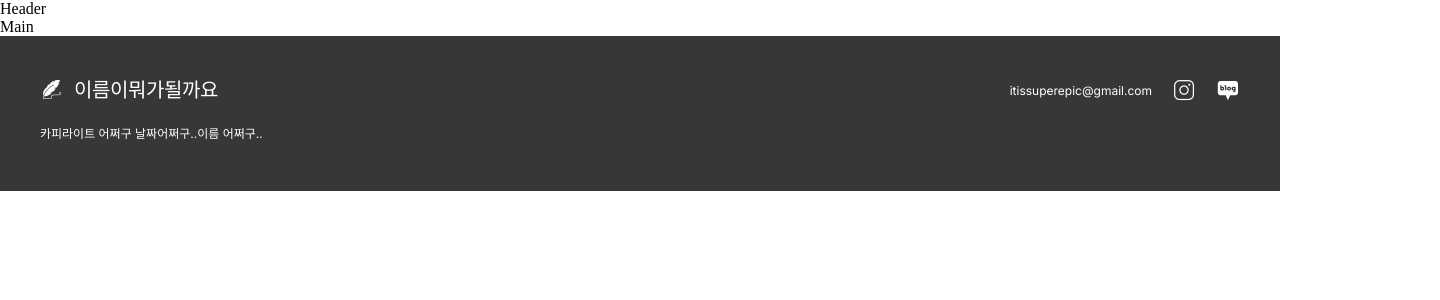
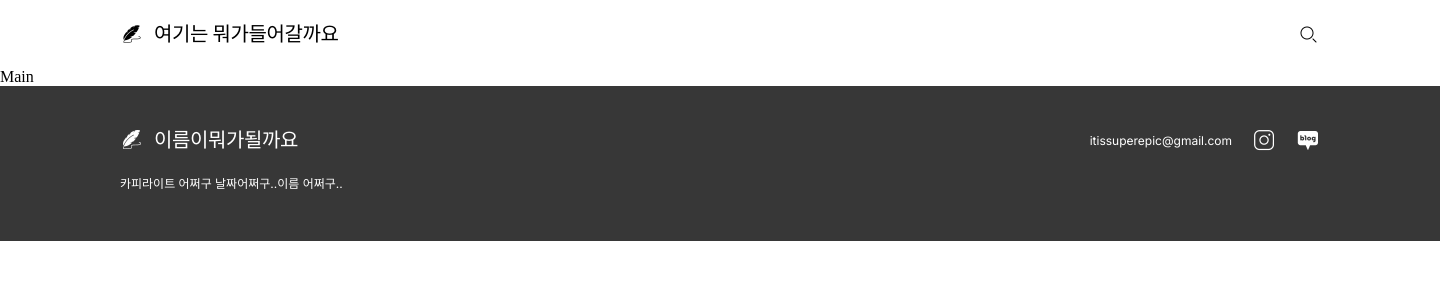
Before and after one commit to YesI4m/MO.ZIP, a React (Create React App) app in the folder front/: page / in a window 1280 px wide. Shown: the top 300 px of the page, 1440 px wide, since content can reach past the window. Built offline with nearby package versions, Linux system fonts and the light colour scheme; a web font is replaced by a local one.

Commit message:
header 작성 검색아이콘 상호작용

```diff
--- a/front/src/App.css
+++ b/front/src/App.css
@@ -55,3 +55,11 @@
 .naver-blog-icon{
     background-image: url(assets/image/naver-blog.png);
 }
+
+.logo-dark-icon{
+    background-image: url(assets/image/logo-dark.png);
+}
+
+.search-light-icon{
+    background-image: url(assets/image/search-light.png);
+}
--- a/front/src/App.tsx
+++ b/front/src/App.tsx
@@ -22,8 +22,8 @@
       <Route element={<Container/>}>
         <Route path={MAIN_PATH()} element={<Main />}/>
         <Route path={AUTH_PATH()} element={<Authentication />}/>
-        <Route path={SEARCH_PATH('searchWord')} element={<Search />}/>
-        <Route path={USER_PATH('userEmail')} element={<User />}/>
+        <Route path={SEARCH_PATH(':searchWord')} element={<Search />}/>
+        <Route path={USER_PATH(':userEmail')} element={<User />}/>
         <Route path={BOARD_PATH()}>
           <Route path={BOARD_WRITE_PATH()} element={<BoardWrite />}/>
           <Route path={BOARD_DETAIL_PATH(':boardNum')} element={<BoardDetail />}/>
--- a/front/src/index.css
+++ b/front/src/index.css
@@ -14,6 +14,7 @@
 
 body {
   margin: 0;
+  min-width: 1440px;
   font-family: 'Pretendard-Regular';
   -webkit-font-smoothing: antialiased;
   -moz-osx-font-smoothing: grayscale;
--- a/front/src/layouts/Header/index.tsx
+++ b/front/src/layouts/Header/index.tsx
@@ -1,11 +1,96 @@
-import React from 'react'
+import React, { ChangeEvent, KeyboardEvent, useEffect, useRef, useState } from 'react'
 import './style.css';
+import { useNavigate, useParams } from 'react-router-dom';
+import { MAIN_PATH, SEARCH_PATH } from 'constant';
 
 //           component: Header          //
 export default function Header() {
 
+//          function: navigate          //
+const navigate = useNavigate();
+
+//          event handler: 로고 클릭 이벤트 처리 함수          //
+const onLogoClickHandler = () => {
+  navigate(MAIN_PATH());
+}
+
+//          component: 검색 버튼          //
+const SearchButton = () => {
+
+//          state: 검색 버튼 요소 참조 상태         //
+  const searchButtonRef = useRef<HTMLDivElement | null>(null);
+
+//          state: 검색 버튼 상태         //
+  const [status, setStatus] = useState<boolean>(false);
+
+//          state: 검색어 상태         //
+  const [word, setWord] = useState<string>('');
+
+//          state: 검색어 path variable 상태        //
+  const { searchWord } = useParams();
+
+//          event handler: 검색어 변경           //
+  const onSearchWordChangeHandler = (event: ChangeEvent<HTMLInputElement>) => {
+    const value = event.target.value;
+    setWord(value);
+  }
+
+//          event handler: 검색 키 다운 이벤트          //
+  const onSearchWordKeyDownHandler = (event: KeyboardEvent<HTMLInputElement>) => {
+    if(event.key !== 'Enter') return;
+    if(!searchButtonRef.current) return;
+    searchButtonRef.current.click();
+  }
+
+//          event handler: 검색 아이콘 클릭          //
+  const onSearchButtonClickHandler = () => {
+    if(!status){
+      setStatus(!status);
+      return;
+    }
+    navigate(SEARCH_PATH(word));
+  }
+
+//          effect: 검색어 path valrialve 변경시 실행         //
+  useEffect(()=>{
+    if(searchWord){
+      setWord(searchWord);
+      setStatus(true);
+    }
+  }, [searchWord]);
+
+  if(!status)
+//          render: 검색 버튼 (클릭 false)           //
+    return(
+      <div className='icon-button'>
+        <div className='icon search-light-icon' onClick={onSearchButtonClickHandler}></div>
+      </div>
+    )
+//          render: 검색 버튼 (클릭 true)           //
+  return(
+    <div className='header-search-input-box'>
+      <input className='header-search-input' type='text' placeholder='검색어를 입력해주세요' value={word} onChange={onSearchWordChangeHandler} onKeyDown={onSearchWordKeyDownHandler}/>
+      <div ref={searchButtonRef} className='icon-button' onClick={onSearchButtonClickHandler}>
+        <div className='icon search-light-icon'></div>
+      </div>
+    </div>
+  )
+}
+
 //           render: Header          //
   return (
-    <div>Header</div>
+    <div id='header'>
+      <div className='header-container'>
+        <div className='header-left-box' onClick={onLogoClickHandler}>
+          <div className='icon-box'>
+            <div className='icon logo-dark-icon'></div>
+          </div>
+          <div className='header-logo'>{'여기는 뭐가들어갈까요'}</div>
+        </div>
+        <div className='header-right-box'>
+          <SearchButton/>
+        </div>
+      </div>
+    </div>
   )
 }
--- a/front/src/layouts/Header/style.css
+++ b/front/src/layouts/Header/style.css
@@ -0,0 +1,65 @@
+#header{
+    padding: 20px 0;
+
+    display: flex;
+    justify-content: center;
+}
+
+.header-container{
+    width: 1200px;
+
+    display: flex;
+    justify-content: space-between;
+    align-items: center;
+}
+
+.header-left-box{
+    display: flex;
+    align-items: center;
+    gap: 10px;
+
+    cursor: pointer;
+}
+
+.header-logo{
+    color: rgba(0, 0, 0, 1);
+
+    font-family: GimhaeGaya;
+    font-size: 20px;
+    font-weight: 400;
+    line-height: 140%;
+    letter-spacing: -0.4px;
+}
+
+.header-right-box{
+    display: flex;
+    justify-content: center;
+    gap: 15px;
+}
+
+.header-search-input-box{
+    border: 1px solid rgba(0, 0, 0, 0.2);
+    border-radius: 43px;
+
+    padding: 0 10px 0 12px;
+
+    width: 223px;
+    height: 30px;
+
+    display: flex;
+    align-items: center;
+    gap: 5px;
+}
+
+.header-search-input{
+    flex: 1;
+
+    border: none;
+    background: none;
+    outline: none;
+
+    color: rgba(0, 0, 0, 1);
+    font-size: 14px;
+    font-weight: 400;
+    line-height: 140%;
+}
```
